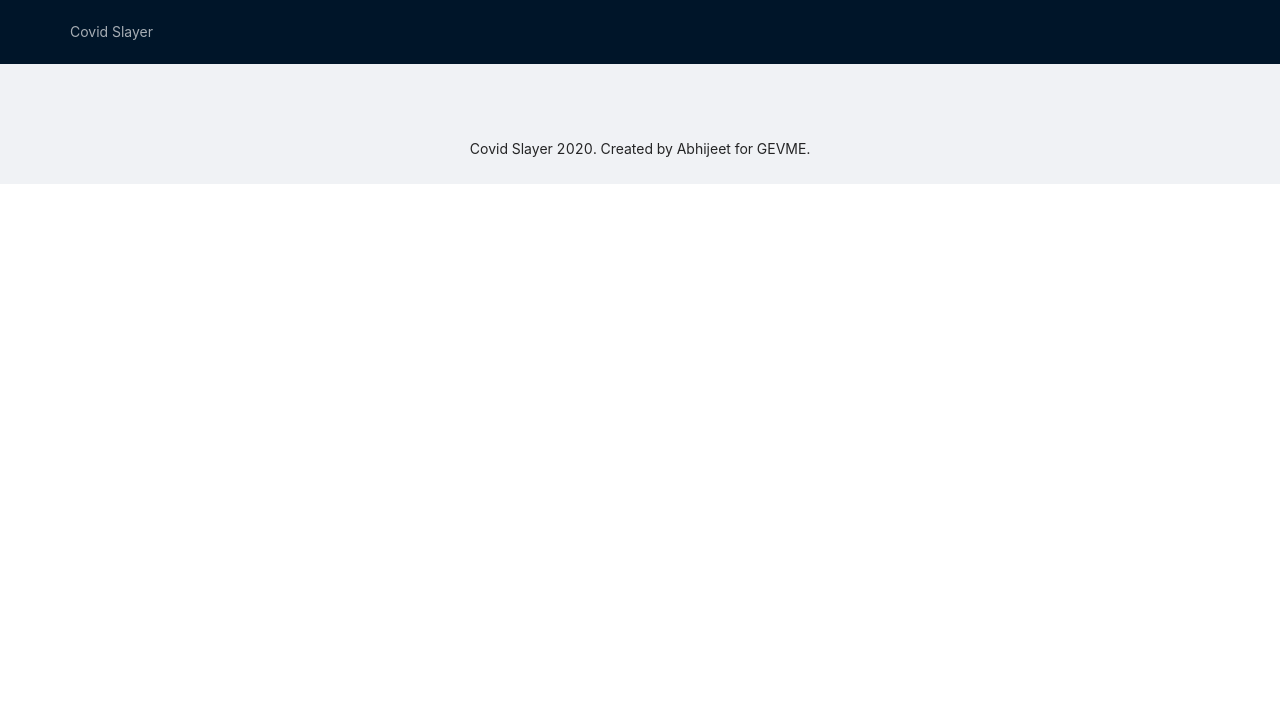
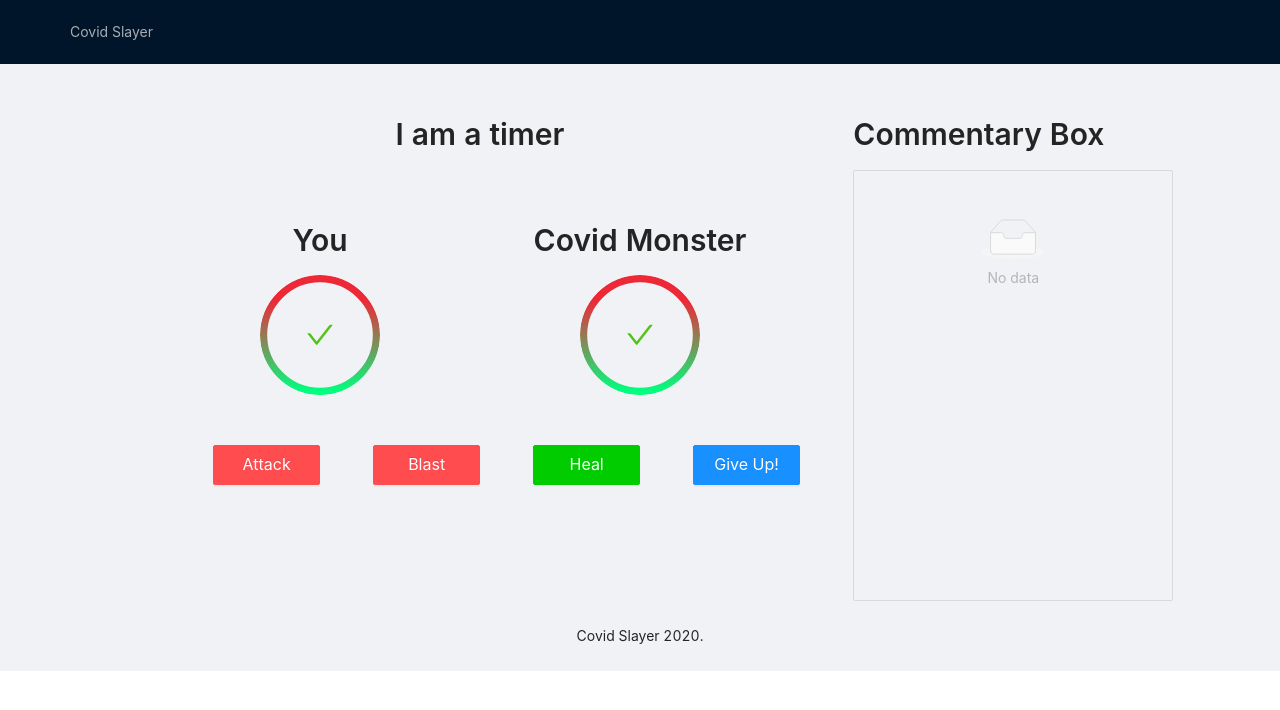
Before and after one commit to abhijeetc50/covid-slayer, a React (Create React App) app in the folder covid-slayer/: page /battlefield/1 in a window 1280 px wide. Shown: the top 710 px of the page. Built offline with nearby package versions, Linux system fonts and the light colour scheme.

Commit message:
battlefield ready

```diff
--- a/covid-slayer/package.json
+++ b/covid-slayer/package.json
@@ -11,8 +11,10 @@
     "react": "^17.0.2",
     "react-bootstrap": "^2.0.0-rc.0",
     "react-dom": "^17.0.2",
+    "react-infinite-scroller": "^1.2.4",
     "react-router-dom": "^5.3.0",
     "react-scripts": "4.0.3",
+    "reqwest": "^2.0.5",
     "web-vitals": "^1.1.2"
   },
   "scripts": {
--- a/covid-slayer/src/App.js
+++ b/covid-slayer/src/App.js
@@ -27,11 +27,11 @@ function App() {
           <Switch>
             <Route exact path='/' component={Login} />
             <Route exact path='/dashboard' component={Dashboard} />
-            <Route exact path='/battlefield' component={Battlefield} />
+            <Route exact path='/battlefield/:id' component={Battlefield} />
           </Switch>
         </Router>
       </Content>
-      <Footer style={{ textAlign: 'center' }}>Covid Slayer 2020. Created by Abhijeet for GEVME.</Footer>
+      <Footer style={{ textAlign: 'center' }}>Covid Slayer 2020.</Footer>
     </Layout>
 
   );
--- /dev/null
+++ b/covid-slayer/src/components/modal/index.js
@@ -0,0 +1,14 @@
+import React from 'react';
+import { Modal } from 'antd';
+
+const ModalPopup = ({ title, content, visible }) => {
+
+    return (
+        <Modal title={title} visible={visible} closable={false} footer={null}>
+            <p>{content}</p>
+        </Modal>
+    );
+
+};
+
+export default ModalPopup;
--- a/covid-slayer/src/pages/battlefield/index.js
+++ b/covid-slayer/src/pages/battlefield/index.js
@@ -1,9 +1,155 @@
-import React from 'react';
+import React, { useState } from 'react';
+import { Row, Col, Progress, Button, List } from 'antd';
+import { Typography } from 'antd';
+import styles from './style.css';
 
-const Battlefield = () => {
+import ModalPopup from './../../components/modal';
+
+const { Title } = Typography;
+
+const Battlefield = ({ id }) => {
+    const [playerhealth, setPlayerhealth] = useState(100);
+    const [covidMonsterHealth, setCovidMonsterHealth] = useState(100);
+    const [battleFieldID, setBattleFieldID] = useState('');
+    const [winner, setWinner] = useState('');
+    const [commentary, setCommentary] = useState([]);
+    const [winnerModal, setWinnerModal] = useState(false);
+
+    const attackCovidMonster = () => {
+        var attackMonster = randomAttackNumber(1, 10);
+        var attackPlayer = randomAttackNumber(1, 10);
+
+        var updatedCommentary = [...commentary, "Monster attacks the player by " + attackPlayer];
+        setCommentary(updatedCommentary);
+        updatedCommentary = [...updatedCommentary, "Player attacks the monster by " + attackMonster];
+        setCommentary(updatedCommentary);
+
+        setCovidMonsterHealth(covidMonsterHealth - attackMonster);
+        setPlayerhealth(playerhealth - attackPlayer);
+        checkForWinner();
+    }
+
+    const blastCovidMonster = () => {
+        var attackMonster = randomAttackNumber(10, 20);
+        var attackPlayer = randomAttackNumber(10, 20);
+
+        var updatedCommentary = [...commentary, "Monster blast the player by " + attackPlayer];
+        setCommentary(updatedCommentary);
+        updatedCommentary = [...updatedCommentary, "Player blast the monster by " + attackMonster];
+        setCommentary(updatedCommentary);
+
+        setCovidMonsterHealth(covidMonsterHealth - attackMonster);
+        setPlayerhealth(playerhealth - attackPlayer);
+        checkForWinner();
+    }
+
+    const healCovidMonster = () => {
+        var attackPlayer = randomAttackNumber(1, 10);
+        var healPlayer = randomAttackNumber(10, 20);
+
+        var updatedCommentary = [...commentary, "Monster attacks the player by " + attackPlayer];
+        setCommentary(updatedCommentary);
+        updatedCommentary = [...updatedCommentary, "Player heals by " + healPlayer];
+        setCommentary(updatedCommentary);
+
+        setPlayerhealth(playerhealth + healPlayer);
+        setPlayerhealth(playerhealth - attackPlayer);
+        checkForWinner();
+    }
+
+    const randomAttackNumber = (min, max) => {
+        return Math.floor(Math.random() * (max - min + 1) + min)
+    }
+
+    const checkForWinner = () => {
+        if (covidMonsterHealth <= 0 && playerhealth > 0) {
+            setWinner('Player');
+            setWinnerModal(true)
+        } else if (playerhealth <= 0 && covidMonsterHealth > 0) {
+            setWinner('Monster');
+            setWinnerModal(true)
+        }
+    }
 
     return (
-       <div>Battlefield Works!</div>
+        <>
+            <ModalPopup title="Winner Winner Chicken Dinner" content={winner} visible={winnerModal} />
+            <Row>
+                <Col span={12} offset={3}>
+                    <Row className="battleField">
+                        <Col span={20} offset={2}>
+                            <Title level={2}>I am a timer</Title>
+                        </Col>
+                    </Row>
+                    <Row className="battleField">
+                        <Col span={12}>
+                            <Title level={2}>You</Title>
+                            <Progress
+                                type="circle"
+                                strokeColor={{
+                                    '0%': '#ED2938',
+                                    '20%': '#ED2938',
+                                    '40%': '#B25F4A',
+                                    '60%': '#77945C',
+                                    '80%': '#3BCA6D',
+                                    '100%': '#00FF7F',
+                                }}
+                                percent={playerhealth}
+                            />
+                        </Col>
+                        <Col span={12}>
+                            <Title level={2}>Covid Monster</Title>
+                            <Progress
+                                type="circle"
+                                strokeColor={{
+                                    '0%': '#ED2938',
+                                    '20%': '#ED2938',
+                                    '40%': '#B25F4A',
+                                    '60%': '#77945C',
+                                    '80%': '#3BCA6D',
+                                    '100%': '#00FF7F',
+                                }}
+                                percent={covidMonsterHealth}
+                            />
+                        </Col>
+                    </Row>
+                    <Row>
+                        <Col span={4} offset={2}>
+                            <Button type="danger" block size="large" onClick={attackCovidMonster}>
+                                Attack
+                            </Button>
+                        </Col>
+                        <Col span={4} offset={2}>
+                            <Button type="danger" block size="large" onClick={blastCovidMonster}>
+                                Blast
+                            </Button>
+                        </Col>
+                        <Col span={4} offset={2}>
+                            <Button type="success"
+                                style={{ background: "#00cc00", borderColor: "#00cc00", color: "#fff" }}
+                                block size="large" onClick={healCovidMonster}>
+                                Heal
+                            </Button>
+                        </Col>
+                        <Col span={4} offset={2}>
+                            <Button type="primary" block size="large" onClick={attackCovidMonster}>
+                                Give Up!
+                            </Button>
+                        </Col>
+                    </Row>
+                </Col>
+                <Col span={6} offset={1}>
+                    <Title level={2}>Commentary Box</Title>
+                    <List
+                        className="scrollableList"
+                        size="small"
+                        bordered
+                        dataSource={commentary}
+                        renderItem={item => <List.Item>{item}</List.Item>}
+                    />
+                </Col>
+            </Row>
+        </>
     );
 
 };
--- a/covid-slayer/src/pages/battlefield/style.css
+++ b/covid-slayer/src/pages/battlefield/style.css
@@ -0,0 +1,9 @@
+.battleField{
+    text-align: center;
+    margin-bottom: 50px;
+}
+
+.scrollableList{
+    height: 431px;
+    overflow: auto;
+}
--- a/covid-slayer/src/pages/dashboard/index.js
+++ b/covid-slayer/src/pages/dashboard/index.js
@@ -1,9 +1,26 @@
 import React from 'react';
+import { useHistory } from 'react-router-dom';
+import { Row, Col, Button } from 'antd';
 
 const Dashboard = () => {
+    const history = useHistory();
+
+    const newGame = () =>{
+        history.push('../battlefield/' + generateBattlefieldID());
+    }
+
+    const generateBattlefieldID = () => {
+        return Math.random().toString(20).substr(2, 6)
+    }
 
     return (
-       <div>Dashboard Works!</div>
+        <Row>
+            <Col span={18} offset={3}>
+                <Button type="primary" onClick={newGame}>
+                    New Game
+                </Button>
+            </Col>
+        </Row>
     );
 
 };
--- a/covid-slayer/src/pages/login/index.js
+++ b/covid-slayer/src/pages/login/index.js
@@ -1,11 +1,14 @@
 import React from 'react';
+import { useHistory } from 'react-router-dom';
 import { Form, Input, Button, Row, Col } from 'antd';
 import styles from './style.css';
 
 const Login = () => {
+    const history = useHistory();
 
     const onFinish = (values) => {
         console.log('Success:', values);
+        history.push('dashboard/');
     };
 
     const onFinishFailed = (errorInfo) => {
```
Also changed, not shown: covid-slayer/src/components/modal/style.css (added), 1 other file (tests, documents, lock files or other folders).
